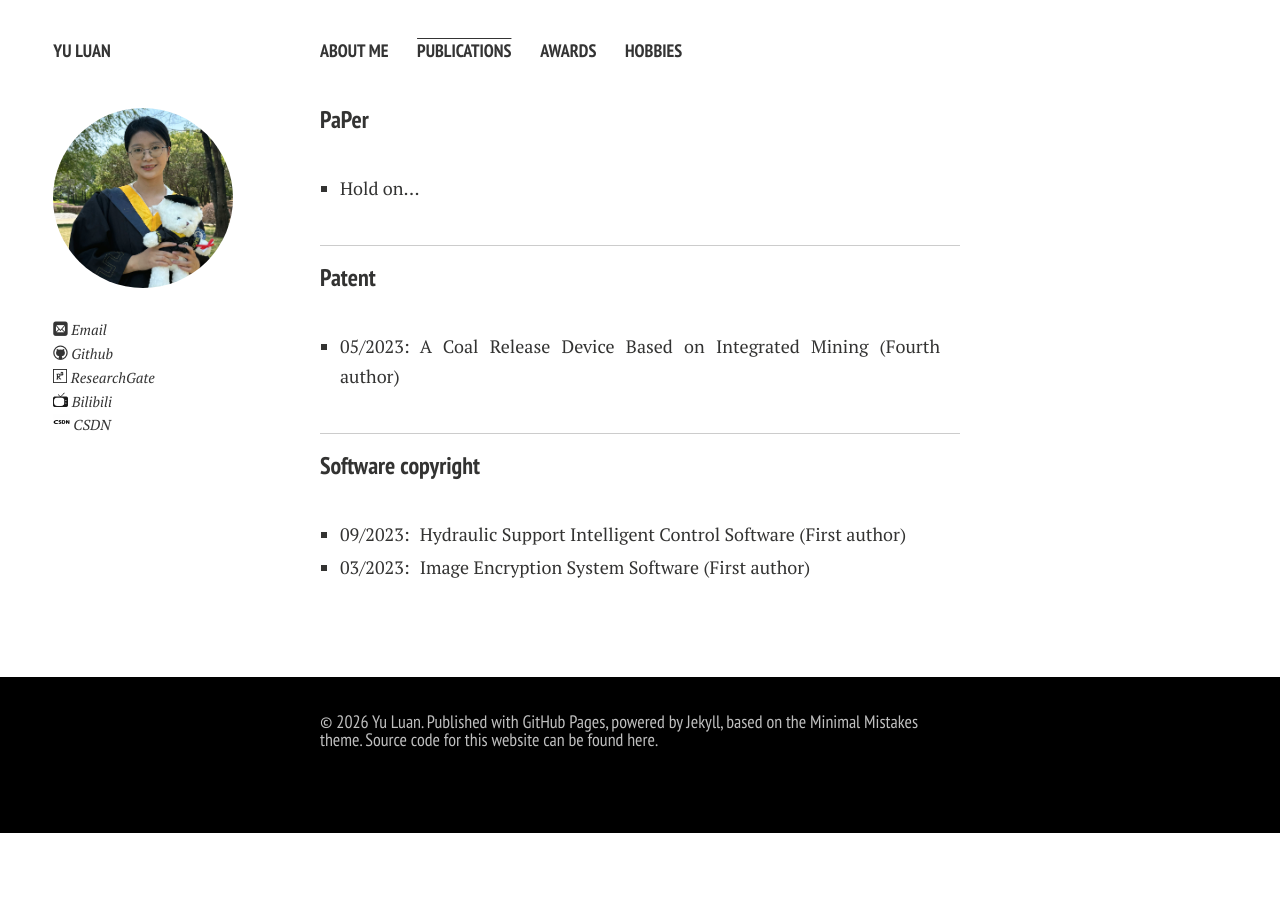
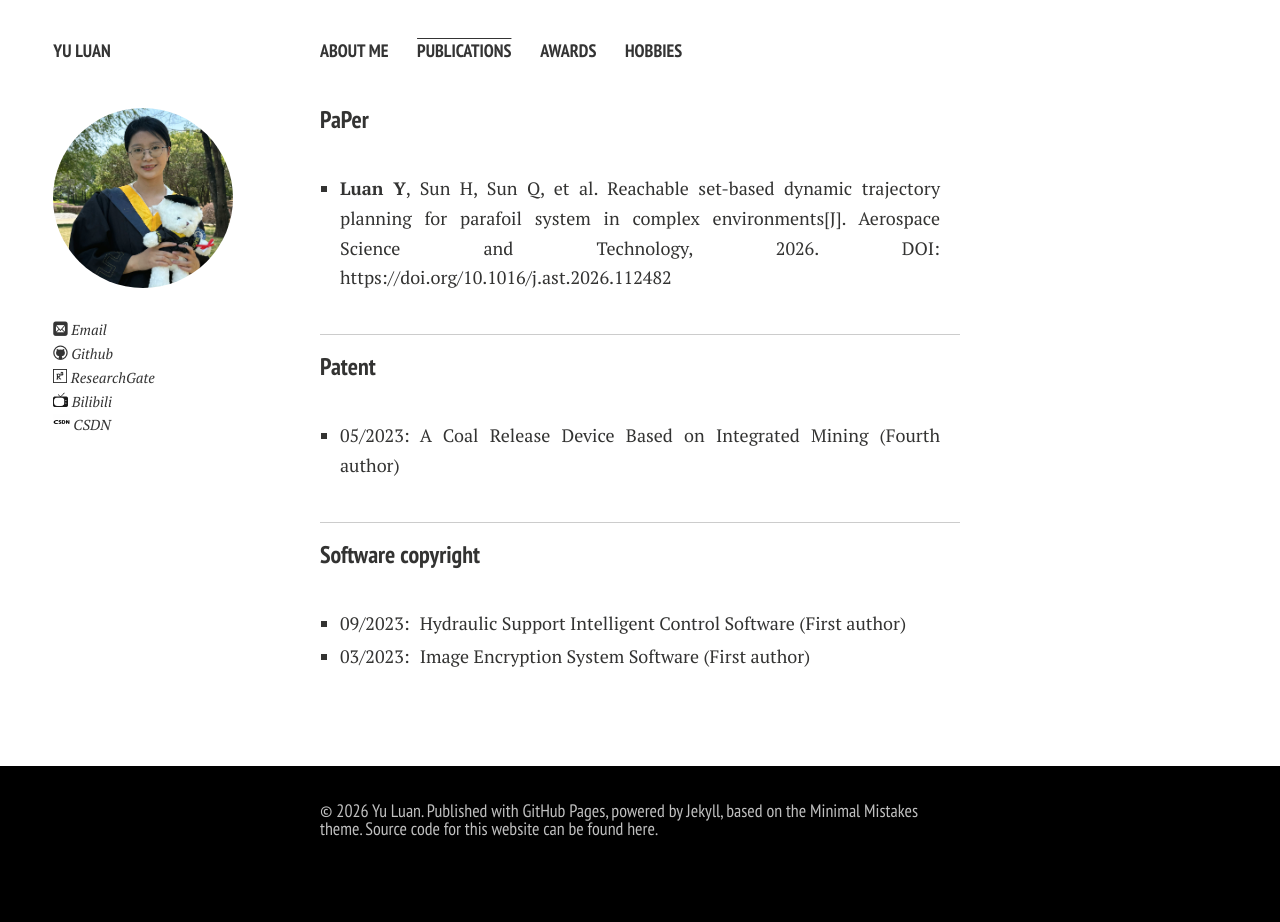
Before and after one commit to yuluan08/yuluan08.github.io, a Jekyll site: the page built from publications.md, in a window 1280 px wide. Built offline with Jekyll 4.4.1, drawn with Linux system fonts in a browser that asks for light colours; nearby versions of some CDN libraries; comment, search, counter and statistics services are not loaded; a style sheet for code colours, icons or effects is not loaded; before the commit the page ends 900 px from its top, so only the background shows below that.

Commit message:
Update publications.md

```diff
--- a/publications.md
+++ b/publications.md
@@ -26,7 +26,7 @@ ul {
 </style>
 
 <ul>
-  <li><div><p class="margin">Hold on...</p></div></li>
+  <li><div><p class="margin"> <span class="thick">Luan Y</span>, Sun H, Sun Q, et al. Reachable set-based dynamic trajectory planning for parafoil system in complex environments[J]. Aerospace Science and Technology, 2026. DOI: https://doi.org/10.1016/j.ast.2026.112482</p></div></li>
 </ul>
 
 
```
